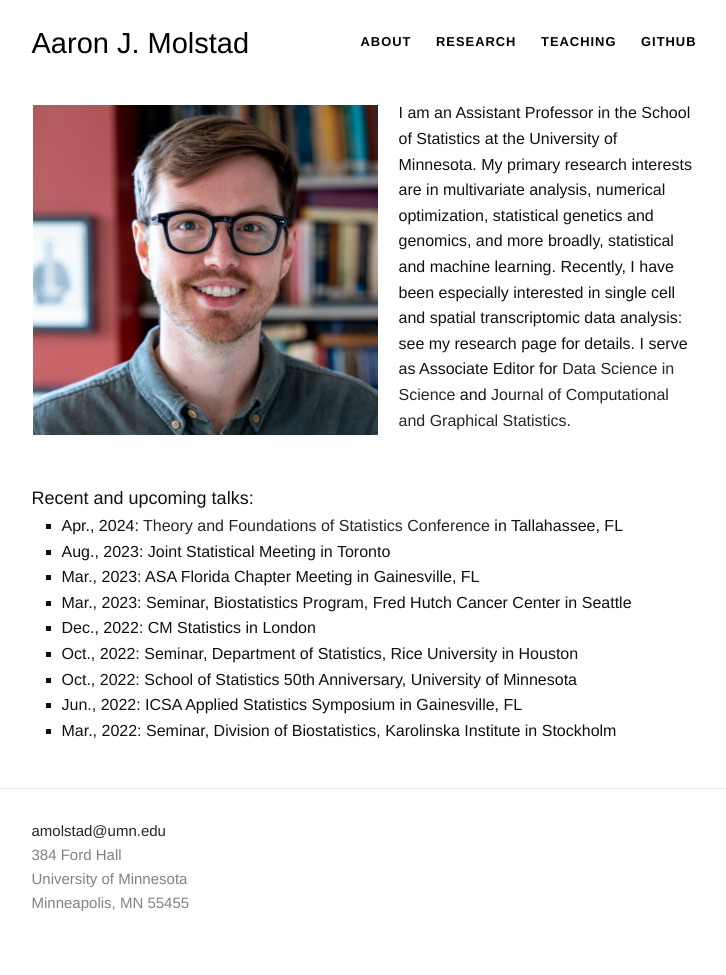
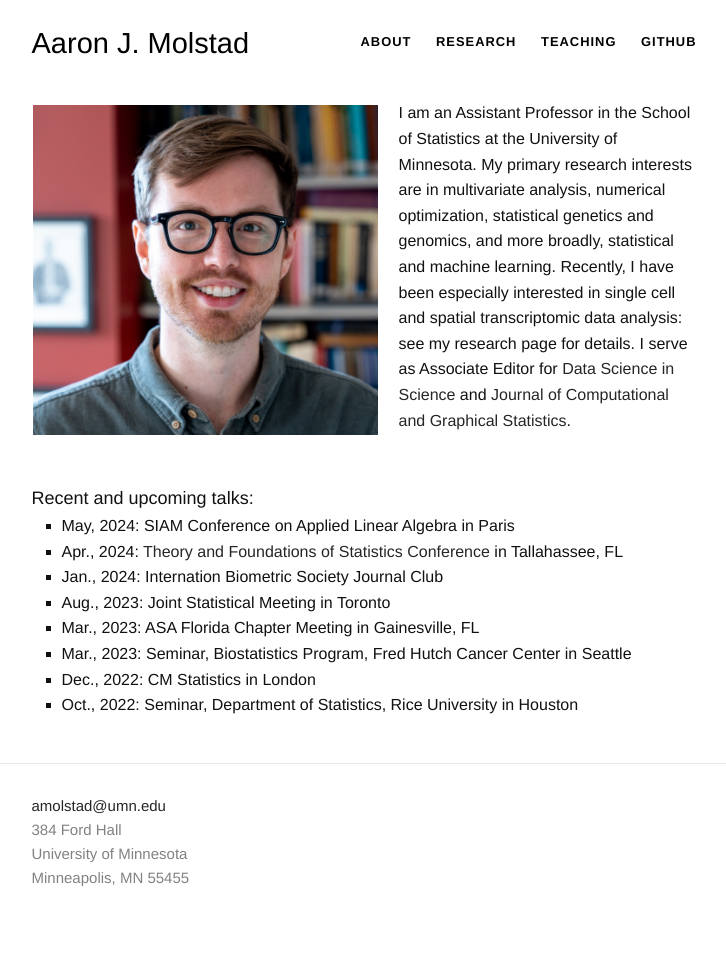
Before and after one commit to ajmolstad/ajmolstad.github.io, a Jekyll site: the page built from index.html, in a window 1280 px wide. Shown: the whole page, without its empty margins (276-1002 px from the left). Built offline with Jekyll 4.4.1, drawn with Linux system fonts in a browser that asks for light colours; after the commit the page ends 950 px from its top, so only the background shows below that.

Commit message:
Update index.html

```diff
--- a/index.html
+++ b/index.html
@@ -43,15 +43,14 @@ University of Florida <br>
 <br>
 <font size="4">Recent and upcoming talks:</font>
 <ul style="list-style-type:square;">
+  <li> May, 2024: SIAM Conference on Applied Linear Algebra in Paris</li>
   <li> Apr., 2024: <a href="https://sites.google.com/view/theory-and-foundations-of-stat"> Theory and Foundations of Statistics Conference</a> in Tallahassee, FL </li>
+  <li> Jan., 2024: Internation Biometric Society Journal Club </li>
   <li> Aug., 2023: Joint Statistical Meeting in Toronto </li>
   <li> Mar., 2023: ASA Florida Chapter Meeting in Gainesville, FL </li>
   <li> Mar., 2023: Seminar, Biostatistics Program, Fred Hutch Cancer Center in Seattle </li>
   <li> Dec., 2022: CM Statistics in London </li>
   <li> Oct., 2022: Seminar, Department of Statistics, Rice University in Houston </li>
-  <li> Oct., 2022: School of Statistics 50th Anniversary, University of Minnesota </li>
-  <li> Jun., 2022: ICSA Applied Statistics Symposium in Gainesville, FL </li>
-  <li> Mar., 2022: Seminar, Division of Biostatistics, Karolinska Institute in Stockholm </li>
 </ul>
 
 </div>
```
